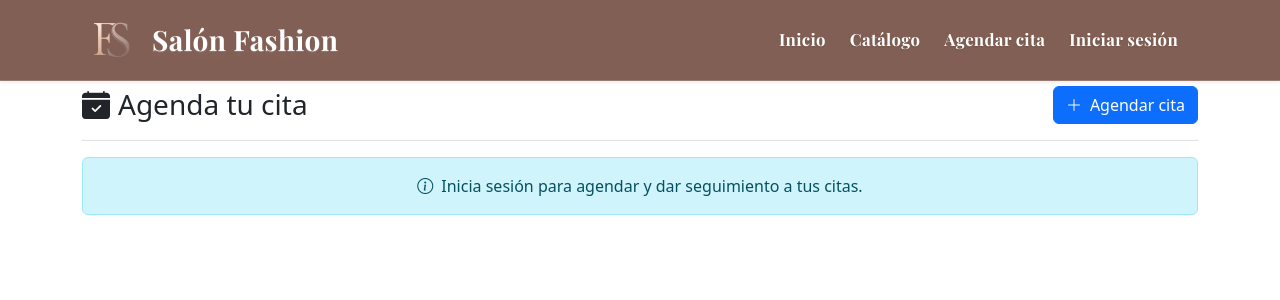
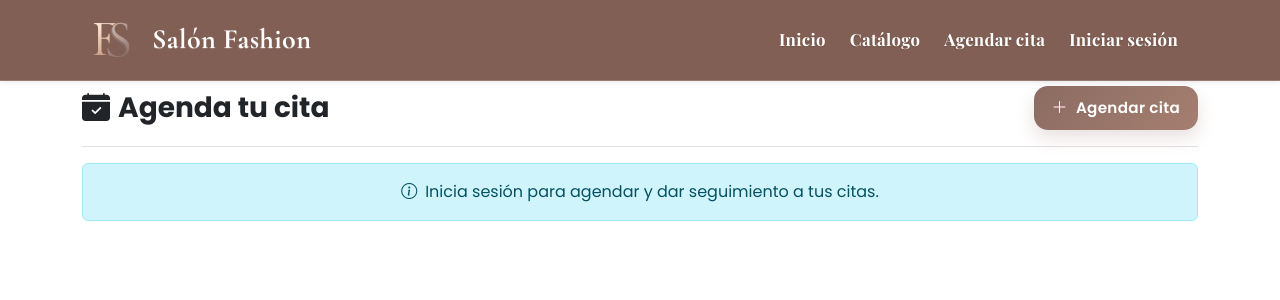
Before and after one commit to LuisDavidOR/Fashion, a React (Vite) app: page /citas in a window 1280 px wide. Shown: the top 300 px of the page. Built offline with nearby package versions, Linux system fonts and the light colour scheme; no server answers; the database is empty.

Commit message:
Modificacion de fuentes y estilo de botones en todas las vistas

```diff
--- a/index.html
+++ b/index.html
@@ -6,6 +6,7 @@
     <link rel="preconnect" href="https://fonts.googleapis.com">
     <link rel="preconnect" href="https://fonts.gstatic.com" crossorigin>
     <link href="https://fonts.googleapis.com/css2?family=Playfair+Display:wght@500;600;700&family=Poppins:wght@300;400;500;600&display=swap" rel="stylesheet">
+    <link href="https://fonts.googleapis.com/css2?family=Cormorant+Garamond:wght@500;600;700&family=Poppins:wght@300;400;500;600;700&display=swap" rel="stylesheet"/>
     <meta name="viewport" content="width=device-width, initial-scale=1.0, user-scalable=no" />
     <title>Salón Fashion</title>
   </head>
--- a/src/App.css
+++ b/src/App.css
@@ -12,6 +12,15 @@
   overflow: hidden;
   padding: 20px;
   background: #EBCFC4; /* fondo principal */
+}
+
+body {
+  font-family: 'Poppins', sans-serif;
+}
+
+h1, h2, h3, h4, h5 {
+  font-family: 'Poppins', sans-serif;
+  font-weight: 700;
 }
 
 /* HOVER para ambos botones */
@@ -1645,6 +1654,8 @@ button {
   font-size: 62px;
 }
 
+
+
 /* NAVBAR DISEÑO FASHION */
 .navbar-fashion {
   background: rgba(122, 86, 74, 0.94);
@@ -1673,7 +1684,7 @@ button {
 }
 
 .navbar-fashion-title {
-  font-family: 'Playfair Display', serif;
+  font-family: 'Cormorant Garamond', serif;
   font-size: 1.75rem;
   font-weight: 700;
   color: #fff;
@@ -2651,3 +2662,81 @@ body,
     width: 100%;
   }
 }
+
+.navbar-fashion-salir {
+  width: 36px;
+  height: 36px;
+  margin-left: 10px !important;
+  margin-right: 0 !important;
+  padding: 0 !important;
+  border-radius: 10px;
+
+  display: flex !important;
+  align-items: center;
+  justify-content: center;
+
+  letter-spacing: 0 !important;
+}
+
+.navbar-fashion-salir::after {
+  display: none !important;
+}
+
+.navbar-fashion-salir:hover {
+  background: rgba(255, 255, 255, 0.14);
+  transform: translateY(-1px);
+}
+
+.navbar-fashion-salir i {
+  font-size: 1.1rem;
+  line-height: 1;
+}
+
+.btn-fashion-primary {
+  background: linear-gradient(135deg, #8b6b61, #a57f71) !important;
+  border: none !important;
+  color: #fff !important;
+  border-radius: 14px !important;
+  padding: 10px 18px !important;
+  font-weight: 600 !important;
+  font-size: 0.95rem;
+  letter-spacing: 0.3px;
+
+  box-shadow: 0 8px 18px rgba(139, 107, 97, 0.20);
+
+  transition: all 0.25s ease !important;
+}
+
+.btn-fashion-primary:hover {
+  background: linear-gradient(135deg, #7b5e55, #957164) !important;
+  transform: translateY(-2px);
+  box-shadow: 0 12px 24px rgba(139, 107, 97, 0.28);
+}
+
+.btn-fashion-primary:active {
+  transform: scale(0.97);
+}
+
+.btn-fashion-primary:focus {
+  box-shadow: 0 0 0 0.2rem rgba(139, 107, 97, 0.25) !important;
+}
+
+.btn-fashion-primary i {
+  font-size: 1rem;
+}
+
+.inicio-hero .inicio-etiqueta {
+  display: inline-block;
+  margin-bottom: 16px;
+}
+
+.inicio-hero h2 {
+  margin-top: 0;
+  margin-bottom: 14px;
+  line-height: 1.15;
+}
+
+.inicio-hero p {
+  margin-bottom: 0;
+  line-height: 1.6;
+}
--- a/src/components/navegacion/Encabezado.jsx
+++ b/src/components/navegacion/Encabezado.jsx
@@ -169,7 +169,7 @@ const Encabezado = () => {
               onClick={manejarCerrarSesion}
               className="navbar-fashion-link"
             >
-              <i className="bi-box-arrow-right me-2"></i>
+              <i className="bi-box-arrow-right"></i>
             </Nav.Link>
           )}
         </Nav>
--- a/src/views/Categorias.jsx
+++ b/src/views/Categorias.jsx
@@ -464,12 +464,15 @@ const Categorias = () => {
         </Col>
         <Col xs={3} sm={5} md={5} lg={5} className="text-end">
           <Button
-            onClick={() => setMostrarModal(true)}
-            size="md"
-          >
-            <i className="bi-plus-lg"></i>
-            <span className="d-none d-ms-inline ms-2">Nueva Categoría</span>
-          </Button>
+                    onClick={() => setMostrarModal(true)}
+                    className="btn-fashion-primary"
+                  >
+                    <i className="bi-plus-lg"></i>
+
+                    <span className="d-none d-sm-inline ms-2">
+                      Nueva categoria
+                    </span>
+                  </Button>
         </Col>
       </Row>
 
--- a/src/views/Citas.jsx
+++ b/src/views/Citas.jsx
@@ -934,11 +934,14 @@ const Citas = () => {
           {puedeCrearCita && (
             <Button
             onClick={abrirModalRegistroCita}
-              size="md"
+            className="btn-fashion-primary"
           >
             <i className="bi-plus-lg"></i>
+
             <span className="d-none d-sm-inline ms-2">
-                {esInvitado || esCliente ? "Agendar cita" : "Nueva Cita"}
+              {esInvitado || esCliente
+                ? "Agendar cita"
+                : "Nueva Cita"}
             </span>
           </Button>
           )}
--- a/src/views/Clientes.jsx
+++ b/src/views/Clientes.jsx
@@ -467,10 +467,16 @@ const Clientes = () => {
         </Col>
 
         <Col xs={3} sm={5} md={5} lg={5} className="text-end">
-          <Button onClick={() => setMostrarModal(true)} size="md">
-            <i className="bi-plus-lg"></i>
-            <span className="d-none d-sm-inline ms-2">Nuevo Cliente</span>
-          </Button>
+          <Button
+                    onClick={() => setMostrarModal(true)}
+                    className="btn-fashion-primary"
+                  >
+                    <i className="bi-plus-lg"></i>
+
+                    <span className="d-none d-sm-inline ms-2">
+                      Nuevo cliente
+                    </span>
+                  </Button>
         </Col>
       </Row>
 
--- a/src/views/Empleados.jsx
+++ b/src/views/Empleados.jsx
@@ -740,10 +740,16 @@ const Empleados = () => {
         </Col>
 
         <Col xs={3} sm={5} md={5} lg={5} className="text-end">
-          <Button onClick={() => setMostrarModal(true)} size="md">
-            <i className="bi-plus-lg"></i>
-            <span className="d-none d-sm-inline ms-2">Nuevo Empleado</span>
-          </Button>
+          <Button
+                    onClick={() => setMostrarModal(true)}
+                    className="btn-fashion-primary"
+                  >
+                    <i className="bi-plus-lg"></i>
+
+                    <span className="d-none d-sm-inline ms-2">
+                      Nuevo empleado
+                    </span>
+                  </Button>
         </Col>
       </Row>
 
--- a/src/views/Inicio.jsx
+++ b/src/views/Inicio.jsx
@@ -233,6 +233,7 @@ const Inicio = () => {
       <section className="inicio-hero my-5">
         <div>
           <span className="inicio-etiqueta">Salón Fashion</span>
+
           <h2>Una forma más moderna de vivir la belleza</h2>
           <p>
             Explora nuestro catálogo, conoce los servicios disponibles y disfruta
--- a/src/views/Insumos.jsx
+++ b/src/views/Insumos.jsx
@@ -524,10 +524,16 @@ const Insumos = () => {
         </Col>
 
         <Col xs={3} sm={5} md={5} lg={5} className="text-end">
-          <Button onClick={() => setMostrarModal(true)} size="md">
-            <i className="bi-plus-lg"></i>
-            <span className="d-none d-sm-inline ms-2">Nuevo Insumo</span>
-          </Button>
+          <Button
+          onClick={() => setMostrarModal(true)}
+          className="btn-fashion-primary"
+        >
+          <i className="bi-plus-lg"></i>
+
+          <span className="d-none d-sm-inline ms-2">
+            Nuevo Insumo
+          </span>
+        </Button>
         </Col>
       </Row>
 
--- a/src/views/Servicios.jsx
+++ b/src/views/Servicios.jsx
@@ -535,10 +535,16 @@ const Servicios = () => {
         </Col>
 
         <Col xs={3} sm={5} md={5} lg={5} className="text-end">
-          <Button onClick={() => setMostrarModal(true)} size="md">
-            <i className="bi-plus-lg"></i>
-            <span className="d-none d-sm-inline ms-2">Nuevo Servicio</span>
-          </Button>
+          <Button
+                    onClick={() => setMostrarModal(true)}
+                    className="btn-fashion-primary"
+                  >
+                    <i className="bi-plus-lg"></i>
+
+                    <span className="d-none d-sm-inline ms-2">
+                      Nuevo servicio
+                    </span>
+                  </Button>
         </Col>
       </Row>
 
```
Lines whose indentation alone changed are shown as unchanged.
